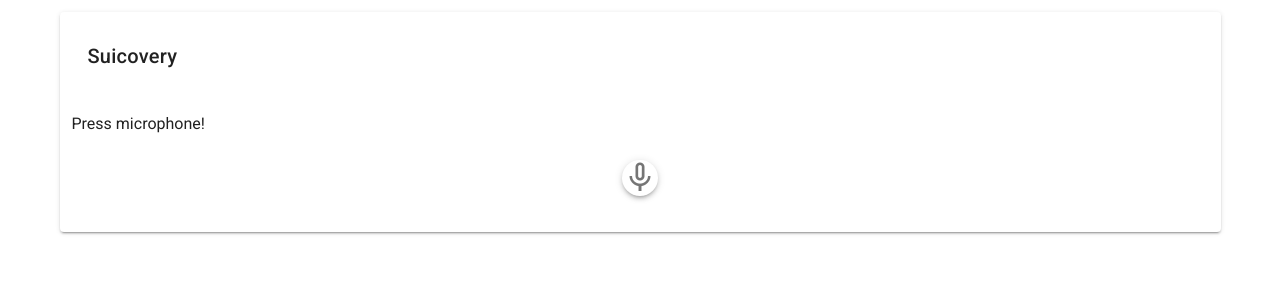
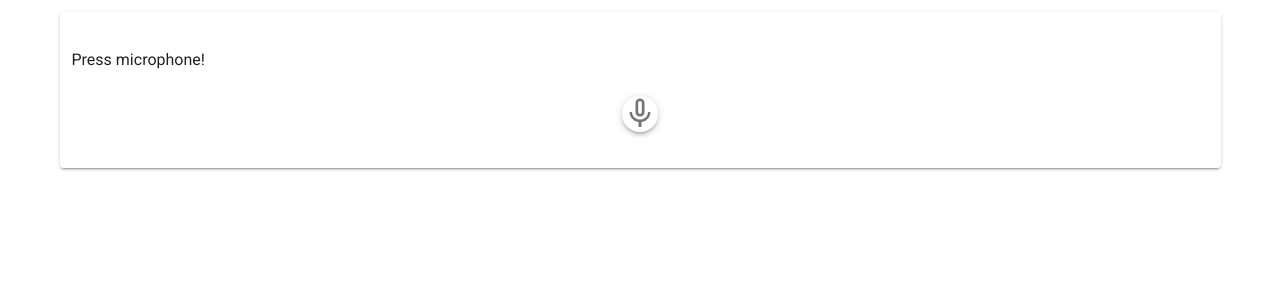
Before and after one commit to Chroma7p/discovery2021, a Vue app in the folder front/app/: page / in a window 1280 px wide. Shown: the top 300 px of the page. Built offline with nearby package versions, Linux system fonts and the light colour scheme.

Commit message:
fix: api path

```diff
--- a/front/app/src/components/recordWebSpeech.vue
+++ b/front/app/src/components/recordWebSpeech.vue
@@ -3,7 +3,7 @@
     <v-container>
       <v-row>
         <v-col>
-          <v-card-title>Suicovery</v-card-title>
+          <v-img></v-img>
         </v-col>
       </v-row>
 
@@ -39,7 +39,7 @@ const isProduct = false;
 
 const bocabRegex = /右|左|前|まえ|みぎ|ひだり|ふれ|ちょっと|すごく|少し|かなり|そこそこ/g;
 
-const apiPrefix = (isProduct) ? "http://163.43.106.67:8000/" : "http://localhost:8000"
+const apiPrefix = (isProduct) ? "http://163.43.106.67:8000" : "http://localhost:8000"
 
 export default {
   name: "RecordWebSpeech",
```
